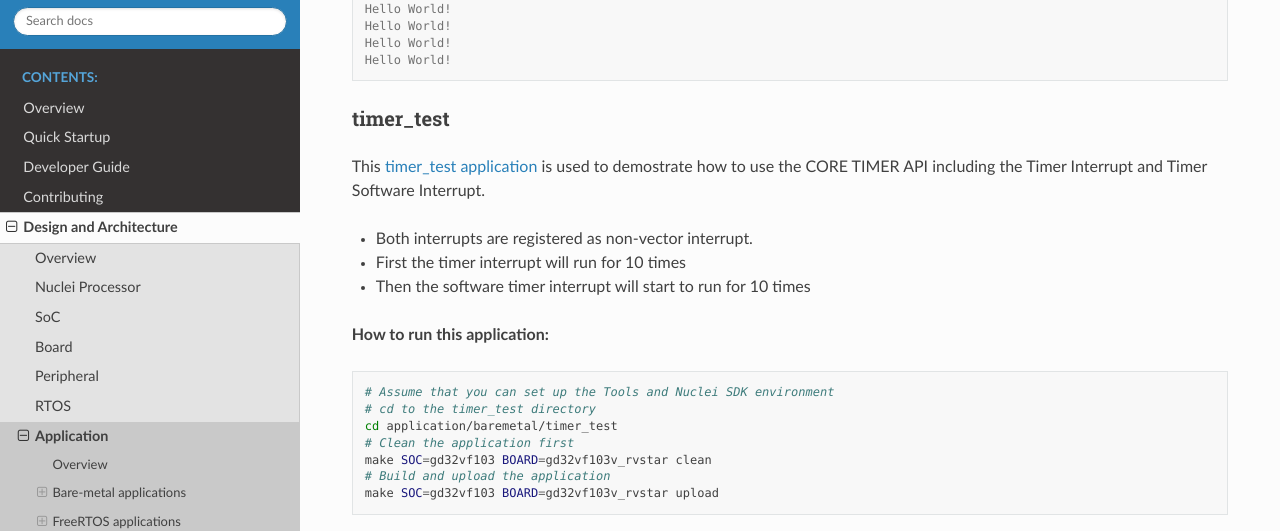
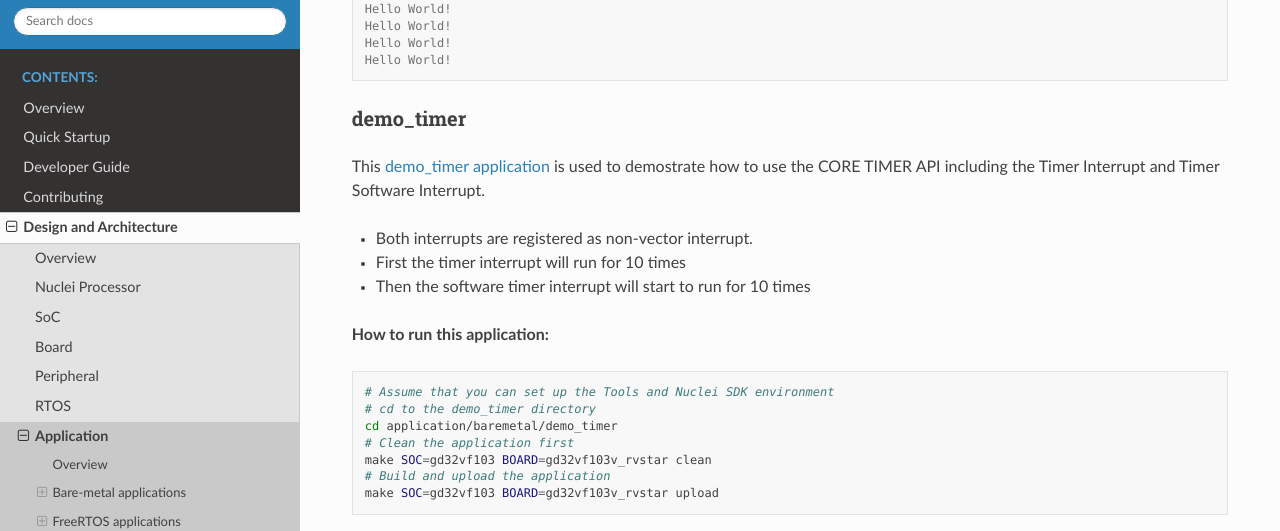
Before and after one commit to Nuclei-Software/nuclei-sdk, a Sphinx documentation site: the page built from doc/source/design/app.rst, in a window 1280 px wide and 900 px high, scrolled down 1074 px. Shown: the part 155-686 px from the top of the window. Built offline with Sphinx 7.4.7 and the Read the Docs theme 2.0.0, drawn with Linux system fonts in a browser that asks for light colours.

Commit message:
doc: Update app and changelog for demo_timer
Signed-off-by: Huaqi Fang <578567190@qq.com>

```diff
--- a/doc/source/changelog.rst
+++ b/doc/source/changelog.rst
@@ -17,6 +17,7 @@ This is release ``0.2.0-alpha`` of Nuclei SDK.
 
   - Add ``demo_eclic`` application
   - Add ``demo_dsp`` application
+  - ``timer_test`` application renamed to ``demo_timer``
 
 * Build System
 
--- a/doc/source/design/app.rst
+++ b/doc/source/design/app.rst
@@ -73,10 +73,10 @@ will check this RISC-V CSR **MISA** register value.
     Hello World!
 
 
-timer_test
+demo_timer
 ~~~~~~~~~~
 
-This `timer_test application`_ is used to demostrate how to use
+This `demo_timer application`_ is used to demostrate how to use
 the CORE TIMER API including the Timer Interrupt and Timer Software Interrupt.
 
 * Both interrupts are registered as non-vector interrupt.
@@ -89,8 +89,8 @@ the CORE TIMER API including the Timer Interrupt and Timer Software Interrupt.
 .. code-block:: shell
 
     # Assume that you can set up the Tools and Nuclei SDK environment
-    # cd to the timer_test directory
-    cd application/baremetal/timer_test
+    # cd to the demo_timer directory
+    cd application/baremetal/demo_timer
     # Clean the application first
     make SOC=gd32vf103 BOARD=gd32vf103v_rvstar clean
     # Build and upload the application
@@ -660,7 +660,7 @@ In Nuclei SDK, we provided code and Makefile for this ``ucosii demo`` applicatio
 
 
 .. _helloworld application: https://github.com/Nuclei-Software/nuclei-sdk/tree/master/application/baremetal/helloworld
-.. _timer_test application: https://github.com/Nuclei-Software/nuclei-sdk/tree/master/application/baremetal/timer_test
+.. _demo_timer application: https://github.com/Nuclei-Software/nuclei-sdk/tree/master/application/baremetal/demo_timer
 .. _demo_eclic application: https://github.com/Nuclei-Software/nuclei-sdk/tree/master/application/baremetal/demo_eclic
 .. _demo_dsp application: https://github.com/Nuclei-Software/nuclei-sdk/tree/master/application/baremetal/demo_dsp
 .. _coremark benchmark application: https://github.com/Nuclei-Software/nuclei-sdk/tree/master/application/benchmark/coremark
```
